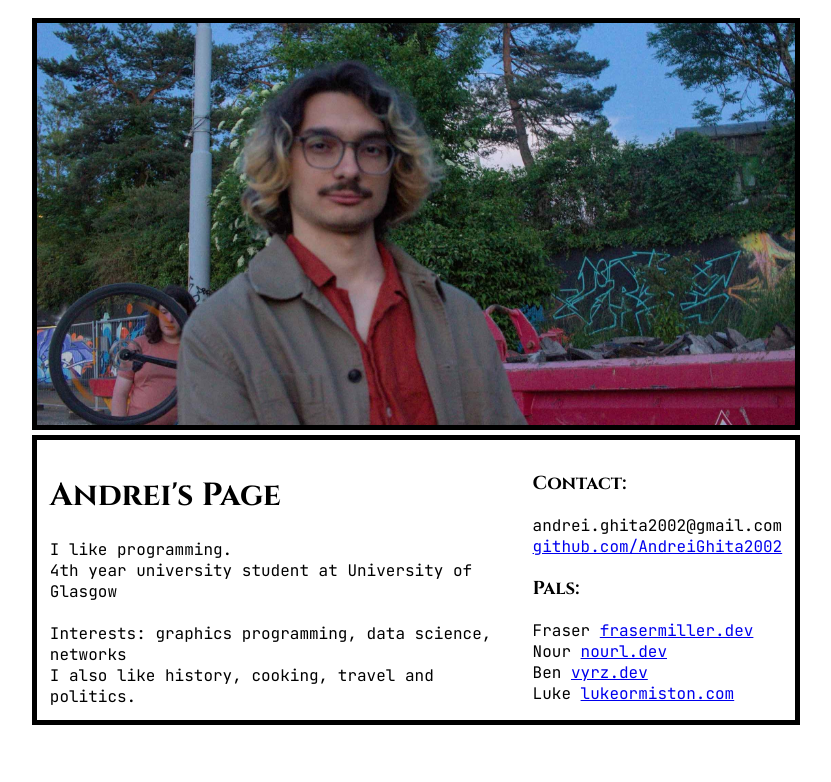
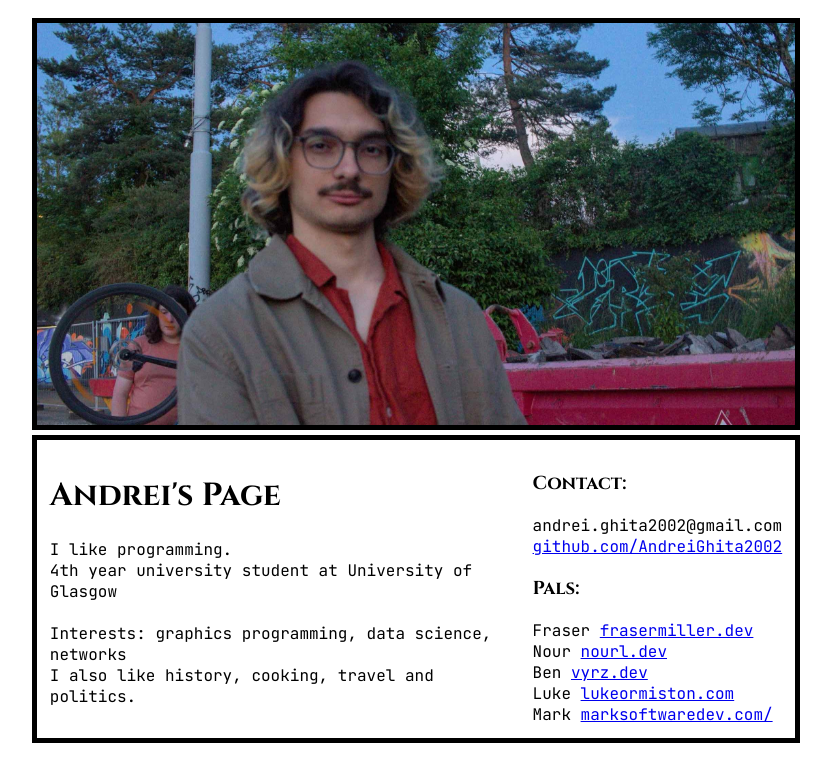
Before and after one commit to AndreiGhita2002/website, a React (Create React App) app: page / in a window 1280 px wide. Shown: the top 782 px of the page, without its empty margins (229-1060 px from the left). Built offline with nearby package versions, Linux system fonts and the light colour scheme; a web font is replaced by a local one.

Commit message:
added Mark
Signed-off-by: andrei <andrei.ghita2002@gmail.com>

```diff
--- a/src/components/HomePage.tsx
+++ b/src/components/HomePage.tsx
@@ -29,6 +29,7 @@ export function HomePage() {
                     Nour <a href={"https://nourl.dev"}>nourl.dev</a> <br/>
                     Ben <a href={"https://vyrz.dev"}>vyrz.dev</a> <br/>
                     Luke <a href={"https://lukeormiston.com"}>lukeormiston.com</a> <br/>
+                    Mark <a href={"https://marksoftwaredev.com/"}>marksoftwaredev.com/</a> <br/>
                 </div>
             </div>
         </div>
```
